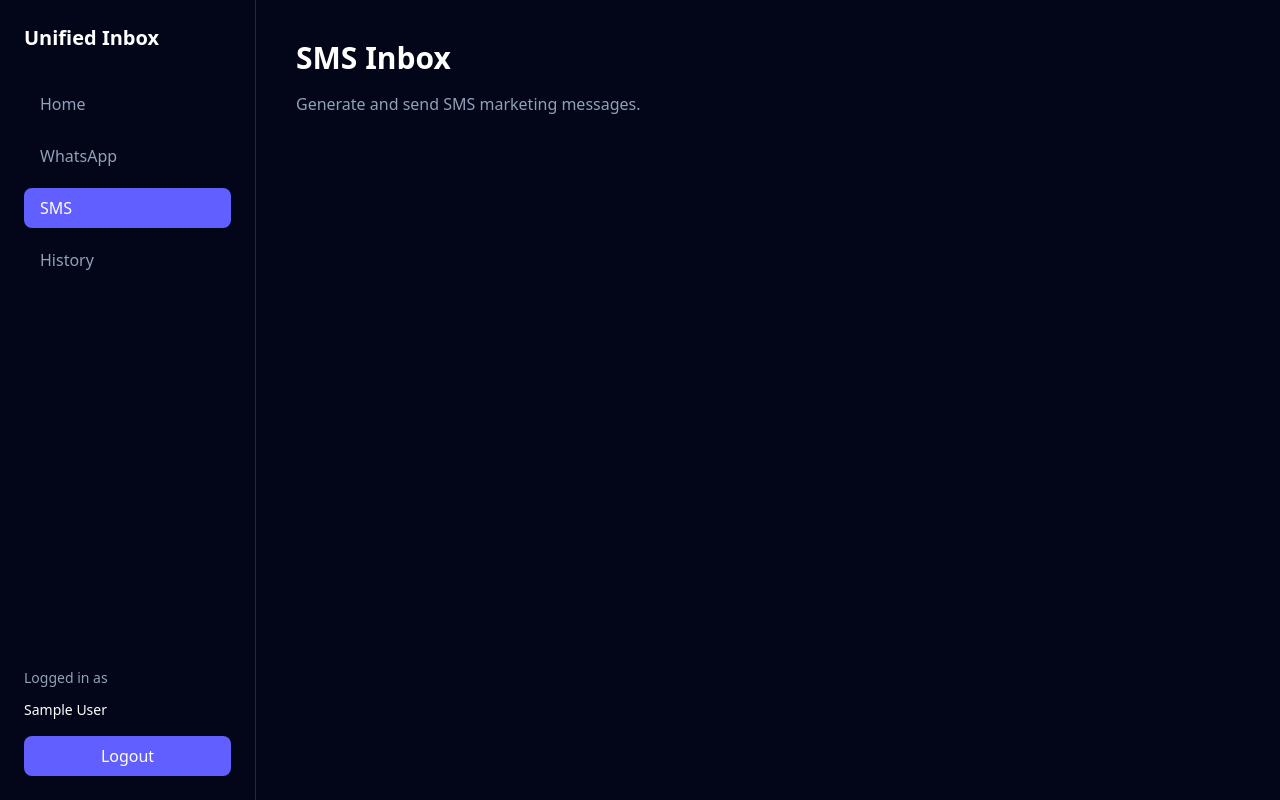
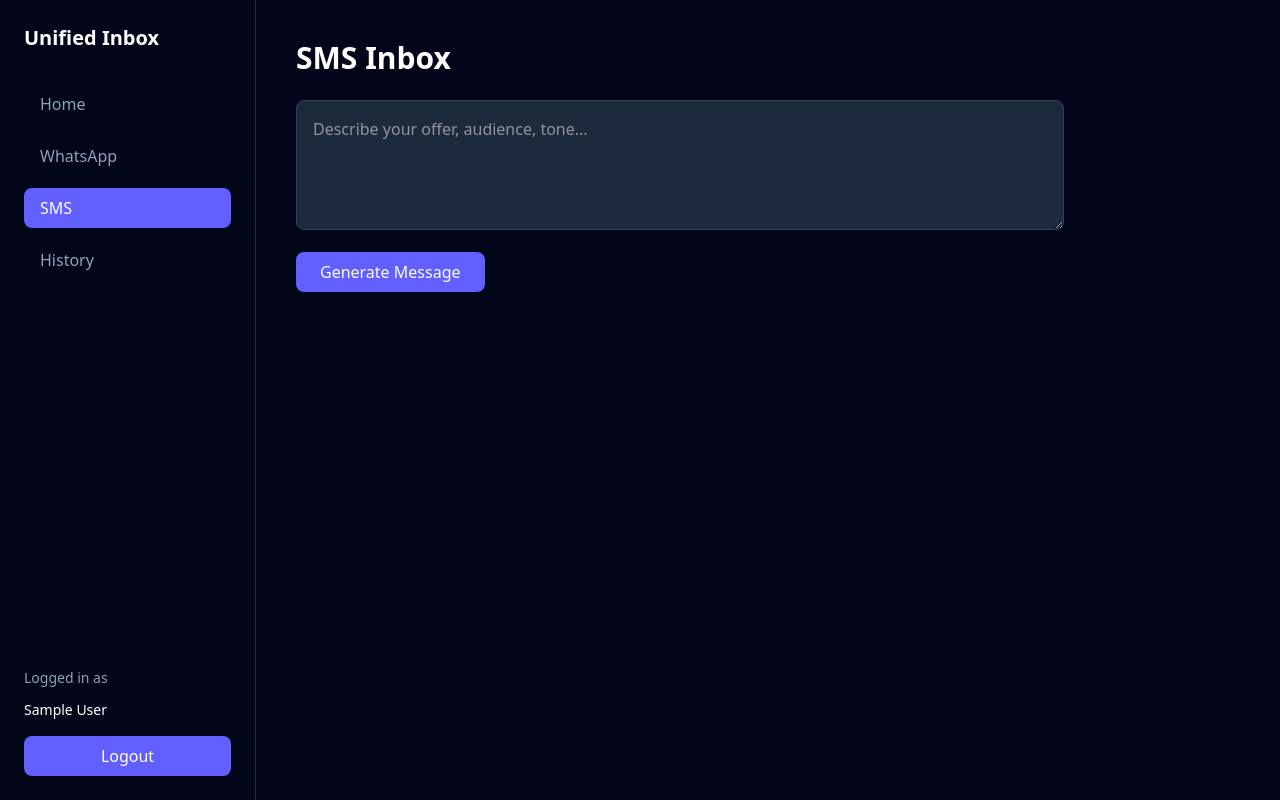
Before and after one commit to ynubhav/unified-inbox, a Next.js app: page /dashboard/sms in a window 1280 px wide. Built offline with nearby package versions, Linux system fonts and the light colour scheme; no server answers; sample sign-in values are in the browser's storage.

Commit message:
feat: implement Google sign-in functionality, update navigation and SMS page with message generation and sending features

```diff
--- /dev/null
+++ b/app/(auth)/signin/page.tsx
@@ -0,0 +1,60 @@
+"use client";
+
+import { signIn } from "next-auth/react";
+import { useState } from "react";
+
+function IconGoogle() {
+  return (
+    <svg width="18" height="18" viewBox="0 0 48 48" fill="none" aria-hidden>
+      <path d="M44.5 20H24v8.5h11.9C34.4 31.9 30 36 24 36 15.7 36 9 29.3 9 21s6.7-15 15-15c4 0 7.5 1.5 10.2 3.9l6.9-6.9C36.3 2.6 30.6 0 24 0 10.7 0 0 10.7 0 24s10.7 24 24 24c13.2 0 24-10.7 24-24 0-1.6-.1-3.1-.5-4.5z" fill="#FFC107" />
+      <path d="M6.3 14.5 12.8 19C14.7 13.7 19.9 9.8 25.9 9.8c4 0 7.5 1.5 10.2 3.9l6.9-6.9C36.3 2.6 30.6 0 24 0 15.6 0 8.7 5.1 6.3 14.5z" fill="#FF3D00" />
+      <path d="M24 48c6.6 0 12.3-2.6 16.7-6.9l-8-6.9C29.7 34.8 27 35.9 24 35.9c-6 0-10.4-4.1-11.9-8.6l-6.6 5.1C9 41.5 15.6 48 24 48z" fill="#4CAF50" />
+      <path d="M44.5 20H24v8.5h11.9c-1.1 3.2-3.5 5.9-6.6 7.6l.1-.1 8 6.9C42.3 40.7 48 32.8 48 24c0-1.6-.1-3.1-.5-4.5z" fill="#1976D2" />
+    </svg>
+  );
+}
+
+export default function SignInPage() {
+  const [loading, setLoading] = useState(false);
+
+  const handleGoogleSignIn = async () => {
+    setLoading(true);
+    await signIn("google", {
+      callbackUrl: "/dashboard",
+    });
+  };
+
+  return (
+    <div className="min-h-screen flex items-center justify-center bg-slate-950 text-white px-4">
+      <div className="w-full max-w-md bg-slate-900 border border-slate-800 rounded-2xl p-8 shadow-xl">
+
+        {/* Logo / Title */}
+        <div className="text-center mb-8">
+          <h1 className="text-3xl font-bold">Unified Inbox</h1>
+          <p className="text-slate-400 mt-2">
+            AI-powered messaging for modern teams
+          </p>
+        </div>
+
+        {/* Google Button */}
+        <button
+          onClick={handleGoogleSignIn}
+          disabled={loading}
+          className="w-full flex items-center justify-center gap-3 bg-white text-black py-3 rounded-lg font-medium hover:opacity-90 transition"
+        >
+            <IconGoogle />
+
+          {loading ? "Redirecting..." : "Continue with Google"}
+        </button>
+
+        {/* Divider */}
+        <div className="my-6 border-t border-slate-800"></div>
+
+        {/* Footer */}
+        <p className="text-xs text-center text-slate-500">
+          By continuing, you agree to our terms and privacy policy.
+        </p>
+      </div>
+    </div>
+  );
+}
--- a/app/api/auth/[...nextauth]/route.ts
+++ b/app/api/auth/[...nextauth]/route.ts
@@ -19,7 +19,9 @@ export const authOptions: NextAuthOptions = {
   session: {
     strategy: "database",
   },
-
+   pages: {
+    signIn: "/login",
+  },
   callbacks: {
     async session({ session, user }) {
       // Ensure session.user.id exists
--- a/app/dashboard/layout.tsx
+++ b/app/dashboard/layout.tsx
@@ -11,7 +11,7 @@ export default async function DashboardLayout({
   const session = await getServerSession(authOptions);
 
   if (!session) {
-    redirect("/api/auth/signin");
+    redirect("/signin");
   }
 
   return (
--- a/app/dashboard/sms/page.tsx
+++ b/app/dashboard/sms/page.tsx
@@ -1,10 +1,142 @@
+"use client";
+
+import { useState } from "react";
+
+type GeneratedData = {
+  headline: string;
+  message: string;
+  cta: string;
+};
+
 export default function SMSPage() {
+  const [context, setContext] = useState("");
+  const [generatedData, setGeneratedData] = useState<GeneratedData | null>(null);
+  const [phone, setPhone] = useState("");
+  const [loading, setLoading] = useState(false);
+  const [sending, setSending] = useState(false);
+  const [status, setStatus] = useState<string | null>(null);
+
+  const handleGenerate = async () => {
+    if (!context.trim()) return;
+
+    setLoading(true);
+    setGeneratedData(null);
+    setStatus(null);
+
+    try {
+      const res = await fetch("/api/generate", {
+        method: "POST",
+        headers: { "Content-Type": "application/json" },
+        body: JSON.stringify({ context }),
+      });
+
+      const result = await res.json();
+
+      if (!res.ok) {
+        setStatus(result.error || "Failed to generate");
+        return;
+      }
+
+      const data = result.data ?? result;
+      setGeneratedData(data);
+    } catch (error) {
+      console.error(error);
+      setStatus("Generation failed");
+    } finally {
+      setLoading(false);
+    }
+  };
+
+  const handleSend = async () => {
+    if (!generatedData || !phone) return;
+
+    setSending(true);
+    setStatus(null);
+
+    try {
+      const res = await fetch("/api/send", {
+        method: "POST",
+        headers: { "Content-Type": "application/json" },
+        body: JSON.stringify({
+          platform: "sms",
+          phone,
+          headline: generatedData.headline,
+          body:generatedData.message,
+          cta: generatedData.cta,
+        }),
+      });
+
+      const result = await res.json();
+
+      if (!res.ok) {
+        setStatus(result.error || "Failed to send");
+        return;
+      }
+
+      setStatus("Message sent successfully 🎉");
+    } catch (error) {
+      console.error(error);
+      setStatus("Sending failed");
+    } finally {
+      setSending(false);
+    }
+  };
+
   return (
-    <div>
-      <h1 className="text-3xl font-bold">SMS Inbox</h1>
-      <p className="mt-4 text-slate-400">
-        Generate and send SMS marketing messages.
-      </p>
+    <div className="max-w-3xl">
+      <h1 className="text-3xl font-bold mb-6">SMS Inbox</h1>
+
+      <textarea
+        value={context}
+        onChange={(e) => setContext(e.target.value)}
+        placeholder="Describe your offer, audience, tone..."
+        className="w-full bg-slate-800 border border-slate-700 rounded-lg p-4 mb-4 text-white"
+        rows={4}
+      />
+
+      <button
+        onClick={handleGenerate}
+        disabled={loading}
+        className="bg-indigo-500 hover:bg-indigo-600 px-6 py-2 rounded-lg"
+      >
+        {loading ? "Generating..." : "Generate Message"}
+      </button>
+
+      {generatedData && (
+        <div className="mt-8 bg-slate-800 p-6 rounded-lg border border-slate-700">
+          <h2 className="text-xl font-semibold mb-2 text-indigo-400">
+            {generatedData.headline}
+          </h2>
+
+          <p className="mb-4">{generatedData.message}</p>
+
+          <p className="text-sm text-slate-400 mb-4">
+            CTA: {generatedData.cta}
+          </p>
+
+          <input
+            type="text"
+            placeholder="+91XXXXXXXXXX"
+            value={phone}
+            onChange={(e) => setPhone(e.target.value)}
+            className="w-full bg-slate-900 border border-slate-600 rounded-lg p-3 text-white mb-4"
+          />
+
+          <button
+            onClick={handleSend}
+            disabled={sending}
+            className="bg-indigo-500 hover:bg-indigo-600 px-6 py-2 rounded-lg"
+          >
+            {sending ? "Sending..." : "Send via SMS"}
+          </button>
+        </div>
+      )}
+
+      {status && (
+        <div className="mt-4 text-sm text-slate-300">
+          {status}
+        </div>
+      )}
     </div>
   );
 }
--- a/components/Navbar.tsx
+++ b/components/Navbar.tsx
@@ -1,20 +1,35 @@
+"use client";
+
+import { use } from "react";
 import Container from "./Container";
+import { useSession } from "next-auth/react";
 
 export default function Navbar() {
+  const isLoggedIn = useSession().status === "authenticated";
+
   return (
-    <nav className="py-6 border-b border-slate-800">
+    <nav className="top-0 left-0 right-0 fixed py-6 border-b border-slate-800 bg-slate-900">
       <Container>
         <div className="flex justify-between items-center">
           <h1 className="text-lg font-semibold tracking-tight">
             Unified Inbox
           </h1>
 
-          <a
-            href="/api/auth/signin"
-            className="border border-slate-700 hover:bg-slate-800 transition px-5 py-2 rounded-lg text-sm"
-          >
-            Login
-          </a>
+          {isLoggedIn ? (
+            <a
+              href="/api/auth/signout"
+              className="border border-slate-700 hover:bg-slate-800 transition px-5 py-2 rounded-lg text-sm"
+            >
+              Logout
+            </a>
+          ) : (
+            <a
+              href="/signin"
+              className="border border-slate-700 hover:bg-slate-800 transition px-5 py-2 rounded-lg text-sm"
+            >
+              Login
+            </a>
+          )}
         </div>
       </Container>
     </nav>
```
